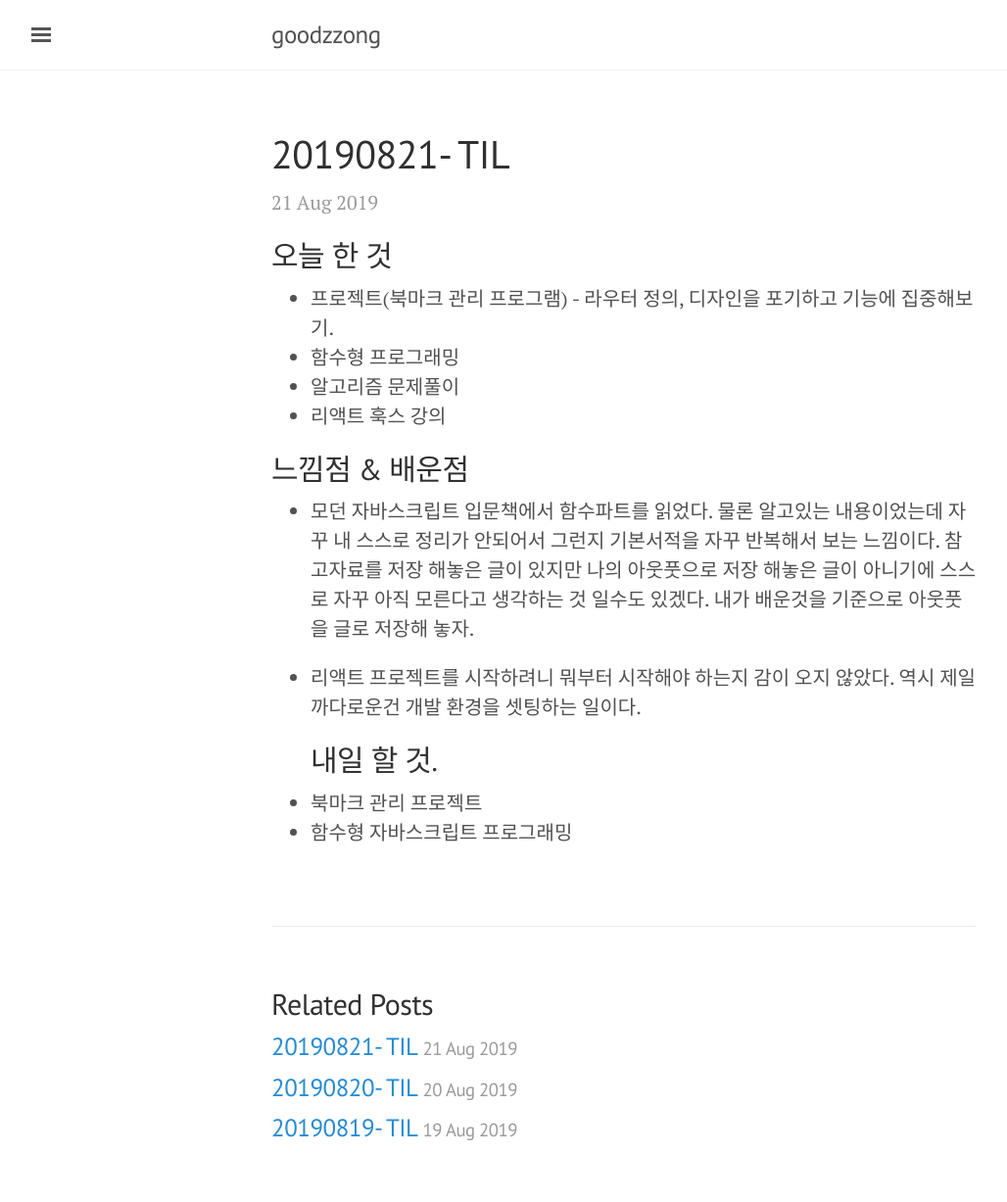
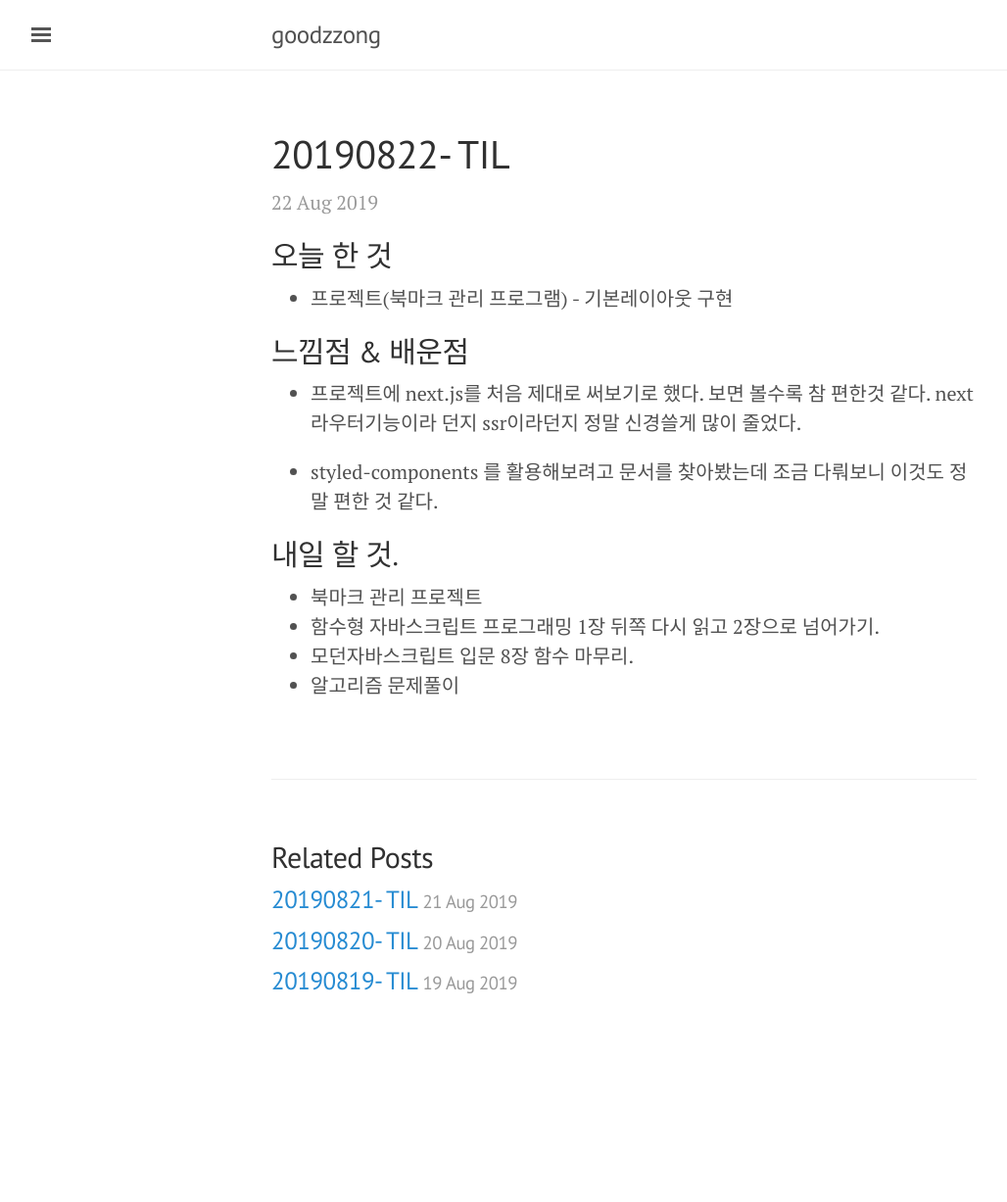
Before and after one commit to goodzzong/goodzzong.github.io, a Jekyll site: the page built from _posts/TIL(Today I Learned)/2019-08-22-til.md, in a window 1280 px wide. Shown: the whole page at 98% size, without its empty margins (3-1031 px from the left). Built offline with Jekyll 4.4.1, drawn with Linux system fonts in a browser that asks for light colours; comment, search, counter and statistics services are not loaded; after the commit the page ends 1077 px from its top, so only the background shows below that.

Commit message:
add til posts

```diff
--- a/_posts/TIL(Today I Learned)/2019-08-22-til.md
+++ b/_posts/TIL(Today I Learned)/2019-08-22-til.md
@@ -1,8 +1,8 @@
 ---
 layout: post
-title: 20190821- TIL
+title: 20190822- TIL
 name : goodzzong
-date: 2019-08-21
+date: 2019-08-22
 categories: TIL
 permalink: /til/:year/:month/:day/:title/
 
@@ -12,20 +12,19 @@ comments: true
 
 ## 오늘 한 것
 
-- 프로젝트(북마크 관리 프로그램) - 라우터 정의, 디자인을 포기하고 기능에 집중해보기.
-- 함수형 프로그래밍
-- 알고리즘 문제풀이
-- 리액트 훅스 강의
+- 프로젝트(북마크 관리 프로그램) -  기본레이아웃 구현
 
 
 ## 느낌점 & 배운점
-- 모던 자바스크립트 입문책에서 함수파트를 읽었다. 물론 알고있는 내용이었는데 자꾸 내 스스로
-정리가 안되어서 그런지 기본서적을 자꾸 반복해서 보는 느낌이다. 참고자료를 저장 해놓은 글이 있지만
-나의 아웃풋으로 저장 해놓은 글이 아니기에 스스로 자꾸 아직 모른다고 생각하는 것 일수도 있겠다.
-내가 배운것을 기준으로 아웃풋을 글로 저장해 놓자.
 
-- 리액트 프로젝트를 시작하려니 뭐부터 시작해야 하는지 감이 오지 않았다. 역시 제일 까다로운건
-개발 환경을 셋팅하는 일이다.
+- 프로젝트에 next.js를 처음 제대로 써보기로 했다. 보면 볼수록 참 편한것 같다.
+next 라우터기능이라 던지 ssr이라던지 정말 신경쓸게 많이 줄었다.
+
+- styled-components 를 활용해보려고 문서를 찾아봤는데 조금 다뤄보니 이것도 정말
+편한 것 같다.
+
 ## 내일 할 것.
 - 북마크 관리 프로젝트
-- 함수형 자바스크립트 프로그래밍
+- 함수형 자바스크립트 프로그래밍 1장 뒤쪽 다시 읽고 2장으로 넘어가기.
+- 모던자바스크립트 입문 8장 함수 마무리.
+- 알고리즘 문제풀이
```
